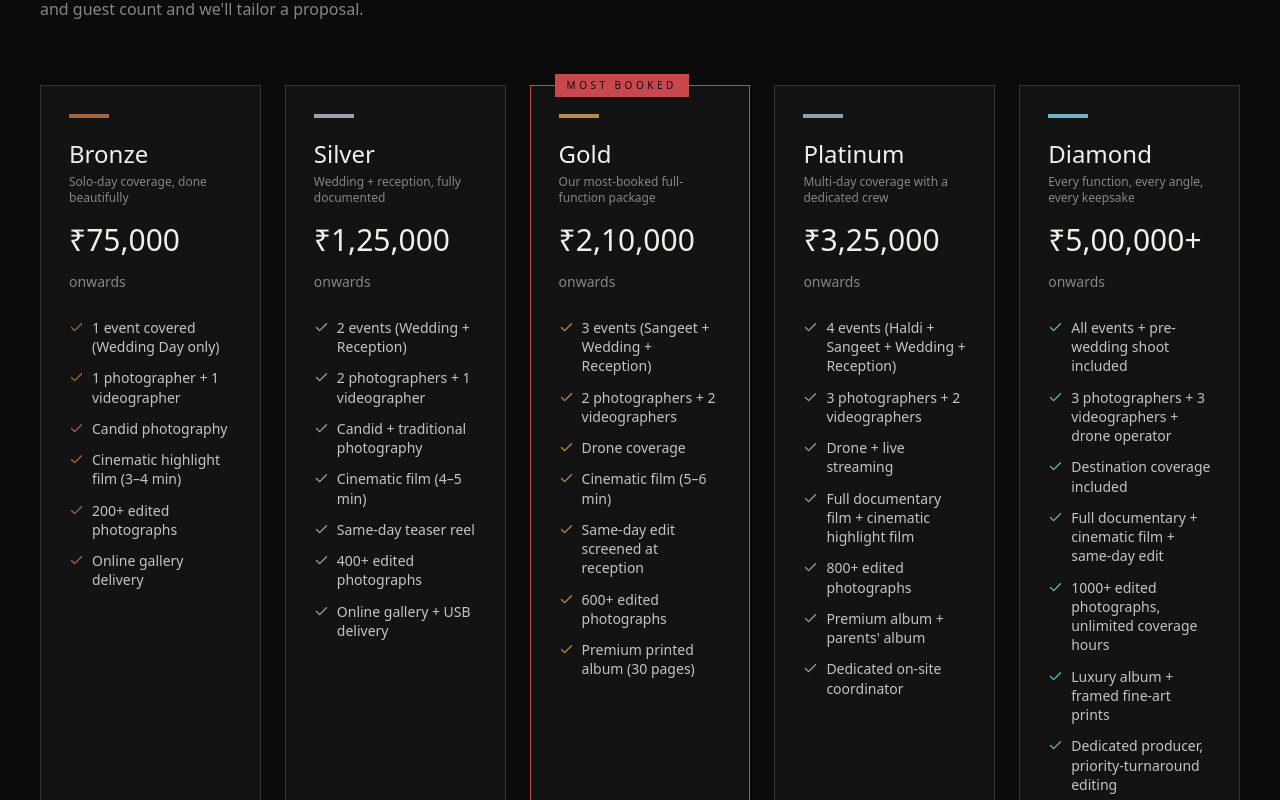
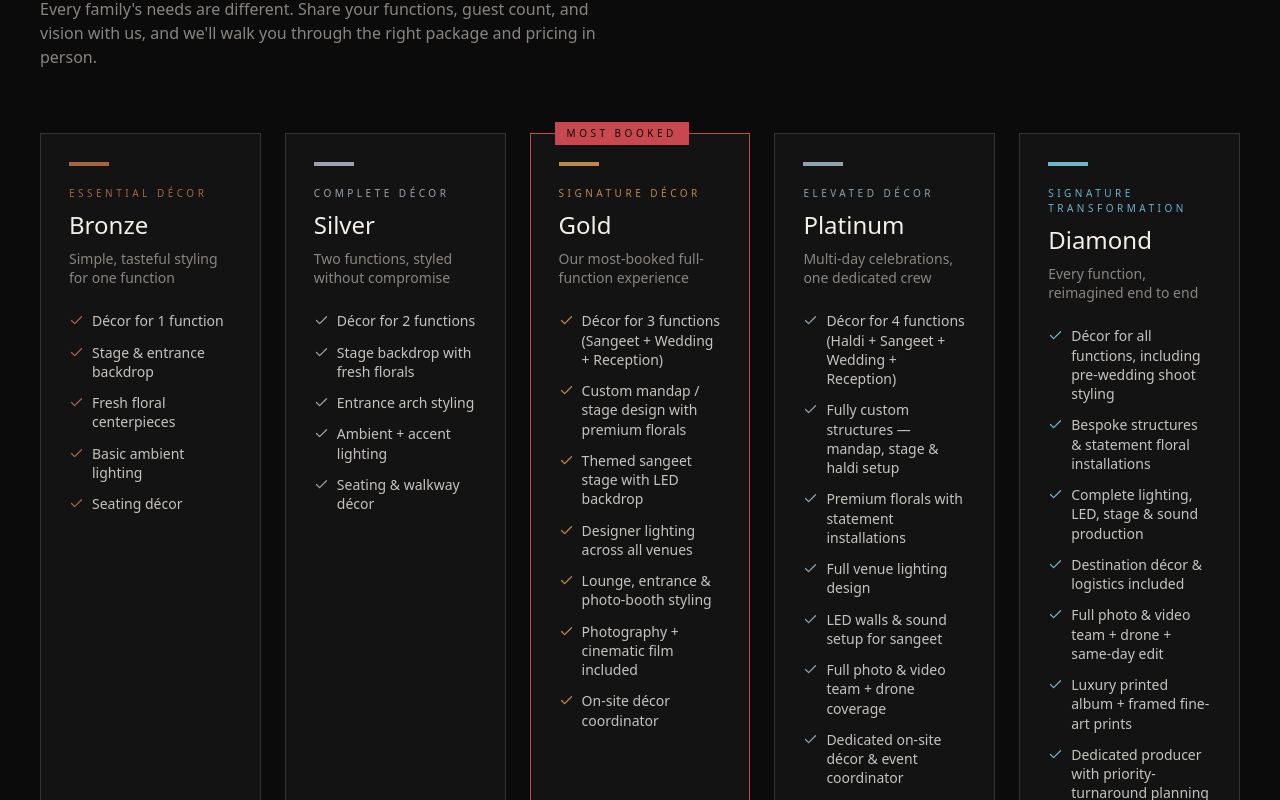
Before and after one commit to aaron-dnd/wde, a Next.js app: page / in a window 1280 px wide. Shown: the part 3460-4260 px from the top of the page. Built offline with nearby package versions, Linux system fonts and the light colour scheme.

Commit message:
Package Section POC 1

```diff
--- a/app/packages/page.tsx
+++ b/app/packages/page.tsx
@@ -3,14 +3,14 @@ import CTASection from "@/components/CTASection";
 
 export default function PackagesPage() {
   return (
-    <div className="pt-28 sm:pt-32">
+    <div className="pt-28 sm:pt-32 bg-gradient-to-b from-[#151517] via-ink to-ink">
       <section className="container-wide pb-12 sm:pb-16">
-        <p className="section-label mb-4">
+        <p className="text-xs tracking-widest2 uppercase text-gold mb-4">
           <span className="eyebrow-line" />
-          Investment
+          Packages
         </p>
         <h1 className="font-display text-3xl sm:text-4xl md:text-6xl text-cream max-w-3xl">
-          Five ways to have your wedding documented
+          Five levels of décor, scaled to your celebration
         </h1>
       </section>
       <Packages />
--- a/components/Packages.tsx
+++ b/components/Packages.tsx
@@ -13,12 +13,13 @@ export default function Packages() {
           <span className="eyebrow-line" />
           Packages
         </p>
-        <h2 className="font-display text-3xl sm:text-4xl md:text-5xl text-cream max-w-2xl mb-4">
-          Coverage built around your events, not a fixed template
+        <h2 className="font-display text-3xl sm:text-4xl md:text-6xl text-cream max-w-3xl mb-4">
+          Décor packages, built around your celebration
         </h2>
         <p className="text-stone max-w-xl mb-12 md:mb-16 text-sm sm:text-base">
-          Every wedding is different — these are starting points. Tell us
-          your functions and guest count and we&apos;ll tailor a proposal.
+         Every family&apos;s needs are different. Share your functions, guest
+          count, and vision with us, and we&apos;ll walk you through the right
+          package and pricing in person.
         </p>
 
         {/* Mobile: horizontal snap scroll. lg+: full grid */}
@@ -57,18 +58,18 @@ export default function Packages() {
                 className="h-1 w-10 mb-5"
                 style={{ backgroundColor: pkg.accent }}
               />
-              <h3 className="font-display text-2xl text-cream mb-1">
+              <span
+                className="text-[10px] tracking-widest2 uppercase mb-2 block"
+                style={{ color: pkg.accent }}
+              >
+                {pkg.scope}
+              </span>
+              <h3 className="font-display text-2xl text-cream mb-2">
                 {pkg.tier}
               </h3>
-              <p className="text-stone text-xs mb-4">{pkg.tagline}</p>
-              <p className="font-display text-3xl text-cream mb-6">
-                {pkg.price}
-                <span className="text-stone text-sm font-body">
-                  {" "}
-                  onwards
-                </span>
+              <p className="text-stone text-sm mb-6 leading-snug">
+                {pkg.bestFor}
               </p>
-
               <ul className="space-y-3 mb-8 flex-1">
                 {pkg.features.map((f) => (
                   <li
@@ -85,11 +86,11 @@ export default function Packages() {
                 ))}
               </ul>
 
-              <Link
+             <Link
                 href="/contact"
                 className="text-center text-xs tracking-widest2 uppercase border border-cream/30 py-3 hover:border-rose hover:text-rose transition-colors"
               >
-                Enquire
+                Get a Quote
               </Link>
             </motion.div>
           ))}
--- a/lib/data.ts
+++ b/lib/data.ts
@@ -23,77 +23,74 @@ export const pillars = [
 export const packages = [
   {
     tier: "Bronze",
-    price: "₹75,000",
-    tagline: "Solo-day coverage, done beautifully",
+    scope: "Essential Décor",
+    bestFor: "Simple, tasteful styling for one function",
     accent: "#a5673f",
     features: [
-      "1 event covered (Wedding Day only)",
-      "1 photographer + 1 videographer",
-      "Candid photography",
-      "Cinematic highlight film (3–4 min)",
-      "200+ edited photographs",
-      "Online gallery delivery",
+      "Décor for 1 function",
+      "Stage & entrance backdrop",
+      "Fresh floral centerpieces",
+      "Basic ambient lighting",
+      "Seating décor",
     ],
   },
   {
     tier: "Silver",
-    price: "₹1,25,000",
-    tagline: "Wedding + reception, fully documented",
+    scope: "Complete Décor",
+    bestFor: "Two functions, styled without compromise",
     accent: "#9ca3af",
     features: [
-      "2 events (Wedding + Reception)",
-      "2 photographers + 1 videographer",
-      "Candid + traditional photography",
-      "Cinematic film (4–5 min)",
-      "Same-day teaser reel",
-      "400+ edited photographs",
-      "Online gallery + USB delivery",
+      "Décor for 2 functions",
+      "Stage backdrop with fresh florals",
+      "Entrance arch styling",
+      "Ambient + accent lighting",
+      "Seating & walkway décor",
     ],
   },
   {
     tier: "Gold",
-    price: "₹2,10,000",
-    tagline: "Our most-booked full-function package",
+    scope: "Signature Décor",
+    bestFor: "Our most-booked full-function experience",
     accent: "#b98a4b",
     popular: true,
     features: [
-      "3 events (Sangeet + Wedding + Reception)",
-      "2 photographers + 2 videographers",
-      "Drone coverage",
-      "Cinematic film (5–6 min)",
-      "Same-day edit screened at reception",
-      "600+ edited photographs",
-      "Premium printed album (30 pages)",
+      "Décor for 3 functions (Sangeet + Wedding + Reception)",
+      "Custom mandap / stage design with premium florals",
+      "Themed sangeet stage with LED backdrop",
+      "Designer lighting across all venues",
+      "Lounge, entrance & photo-booth styling",
+      "Photography + cinematic film included",
+      "On-site décor coordinator",
     ],
   },
   {
     tier: "Platinum",
-    price: "₹3,25,000",
-    tagline: "Multi-day coverage with a dedicated crew",
+    scope: "Elevated Décor",
+    bestFor: "Multi-day celebrations, one dedicated crew",
     accent: "#8fa3ad",
     features: [
-      "4 events (Haldi + Sangeet + Wedding + Reception)",
-      "3 photographers + 2 videographers",
-      "Drone + live streaming",
-      "Full documentary film + cinematic highlight film",
-      "800+ edited photographs",
-      "Premium album + parents' album",
-      "Dedicated on-site coordinator",
+      "Décor for 4 functions (Haldi + Sangeet + Wedding + Reception)",
+      "Fully custom structures — mandap, stage & haldi setup",
+      "Premium florals with statement installations",
+      "Full venue lighting design",
+      "LED walls & sound setup for sangeet",
+      "Full photo & video team + drone coverage",
+      "Dedicated on-site décor & event coordinator",
     ],
   },
   {
     tier: "Diamond",
-    price: "₹5,00,000+",
-    tagline: "Every function, every angle, every keepsake",
+    scope: "Signature Transformation",
+    bestFor: "Every function, reimagined end to end",
     accent: "#6fb3c9",
     features: [
-      "All events + pre-wedding shoot included",
-      "3 photographers + 3 videographers + drone operator",
-      "Destination coverage included",
-      "Full documentary + cinematic film + same-day edit",
-      "1000+ edited photographs, unlimited coverage hours",
-      "Luxury album + framed fine-art prints",
-      "Dedicated producer, priority-turnaround editing",
+      "Décor for all functions, including pre-wedding shoot styling",
+      "Bespoke structures & statement floral installations",
+      "Complete lighting, LED, stage & sound production",
+      "Destination décor & logistics included",
+      "Full photo & video team + drone + same-day edit",
+      "Luxury printed album + framed fine-art prints",
+      "Dedicated producer with priority-turnaround planning",
     ],
   },
 ];
```
